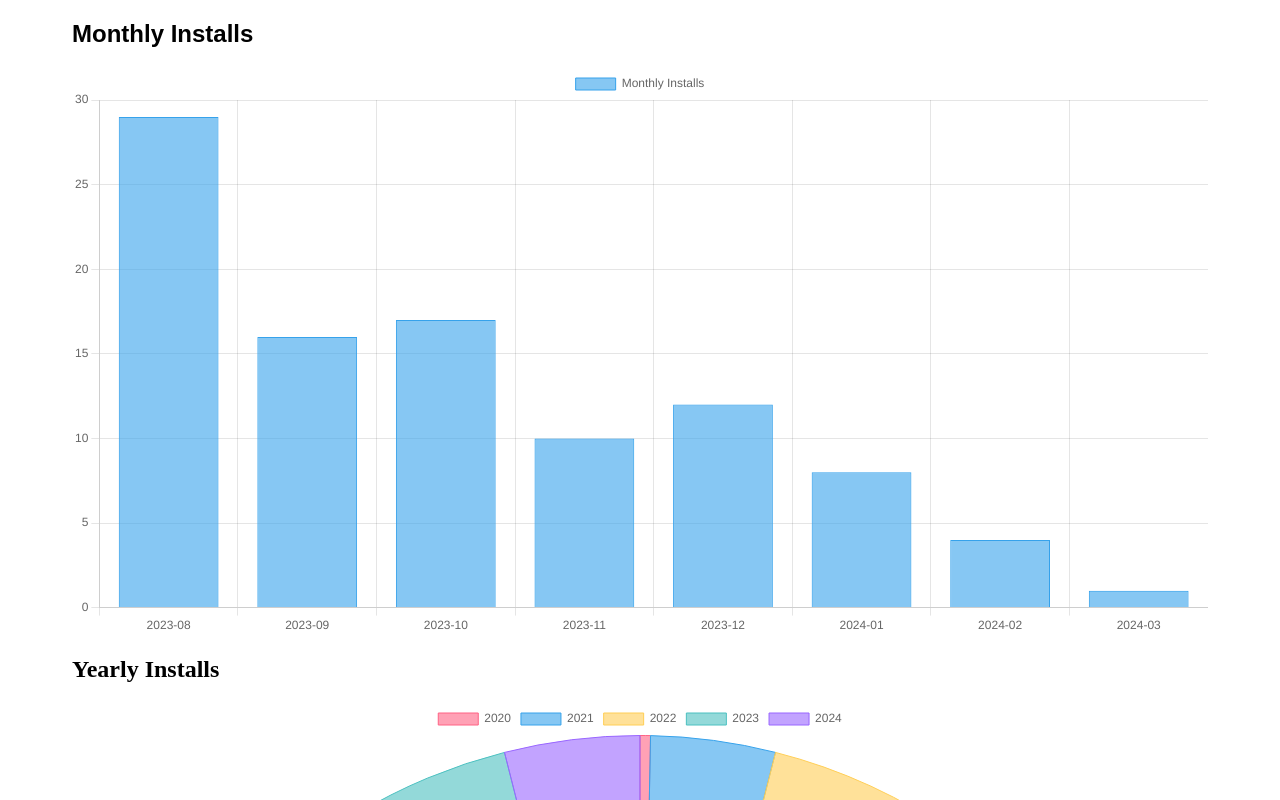
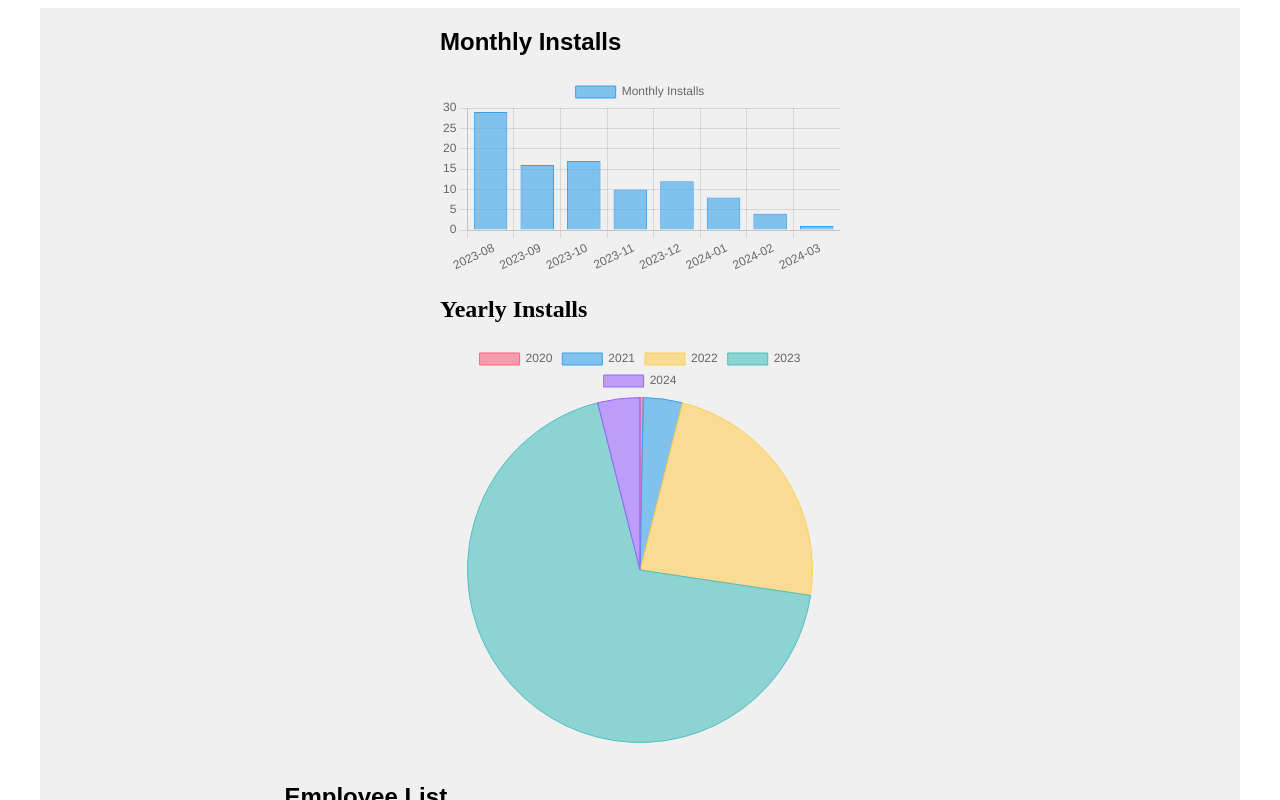
Before and after one commit to kwetso-ogodiseng-kgaladi1/challenge, a Vue app in the folder vue-project/: page / in a window 1280 px wide. Shown: the top 800 px of the page. Built offline with nearby package versions, Linux system fonts and the light colour scheme.

Commit message:
added the scoped style

```diff
--- a/vue-project/src/App.vue
+++ b/vue-project/src/App.vue
@@ -1,5 +1,5 @@
 <template>
-  <div id="app">
+  <div id="app" class="container">
     <BarGraph />
     <PieChart />
     <Users />
@@ -14,8 +14,19 @@ import Users from './components/Users.vue';
 export default {
   components: {
     BarGraph,
-   PieChart,
+    PieChart,
     Users
   }
 };
 </script>
+
+<style scoped>
+.container {
+  background-color: #f0f0f0;
+  padding: 20px;
+  display: flex;
+  flex-direction: column; /* Align components vertically */
+  align-items: center; /* Center components horizontally */
+  justify-content: center; /* Center components vertically */
+}
+</style>
```
